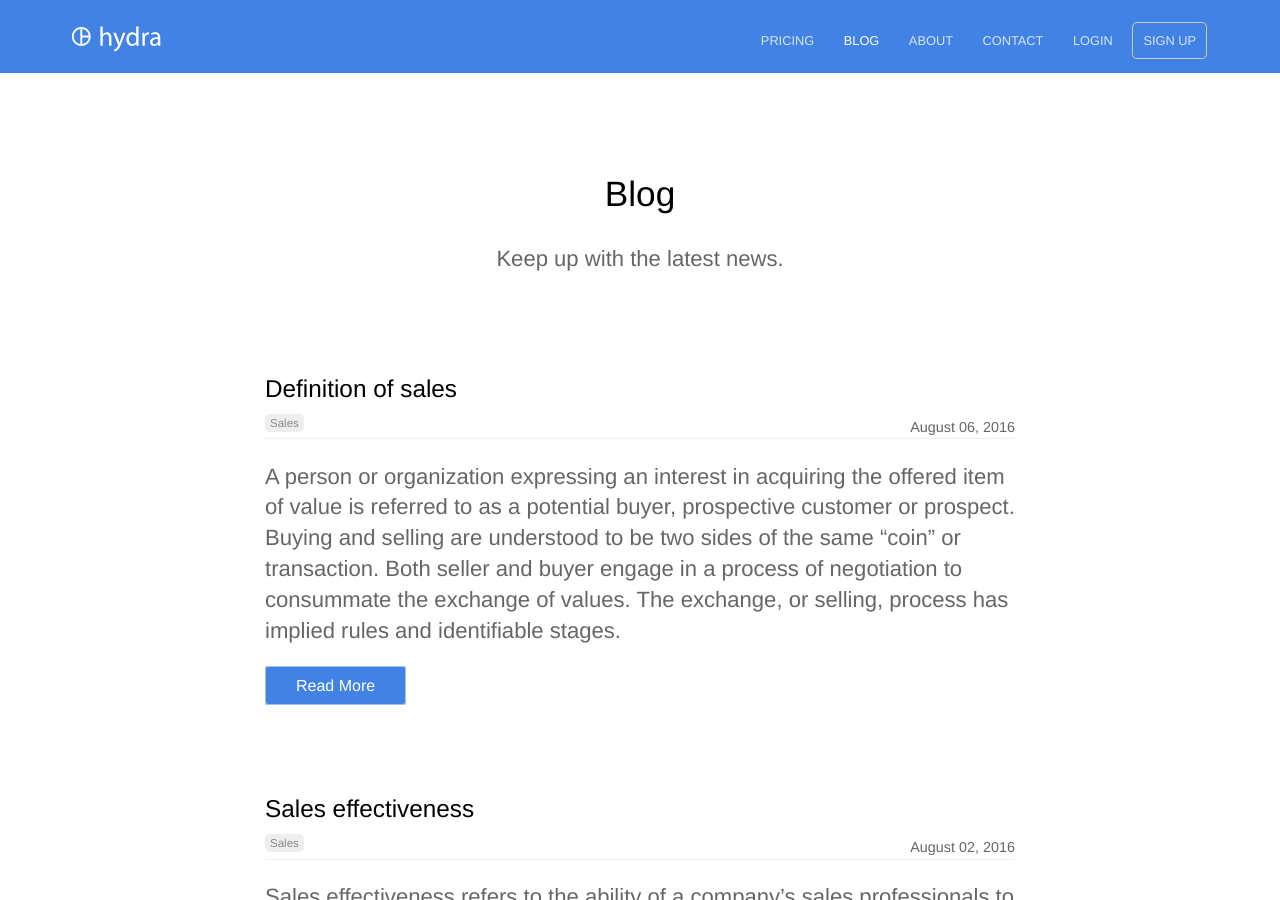
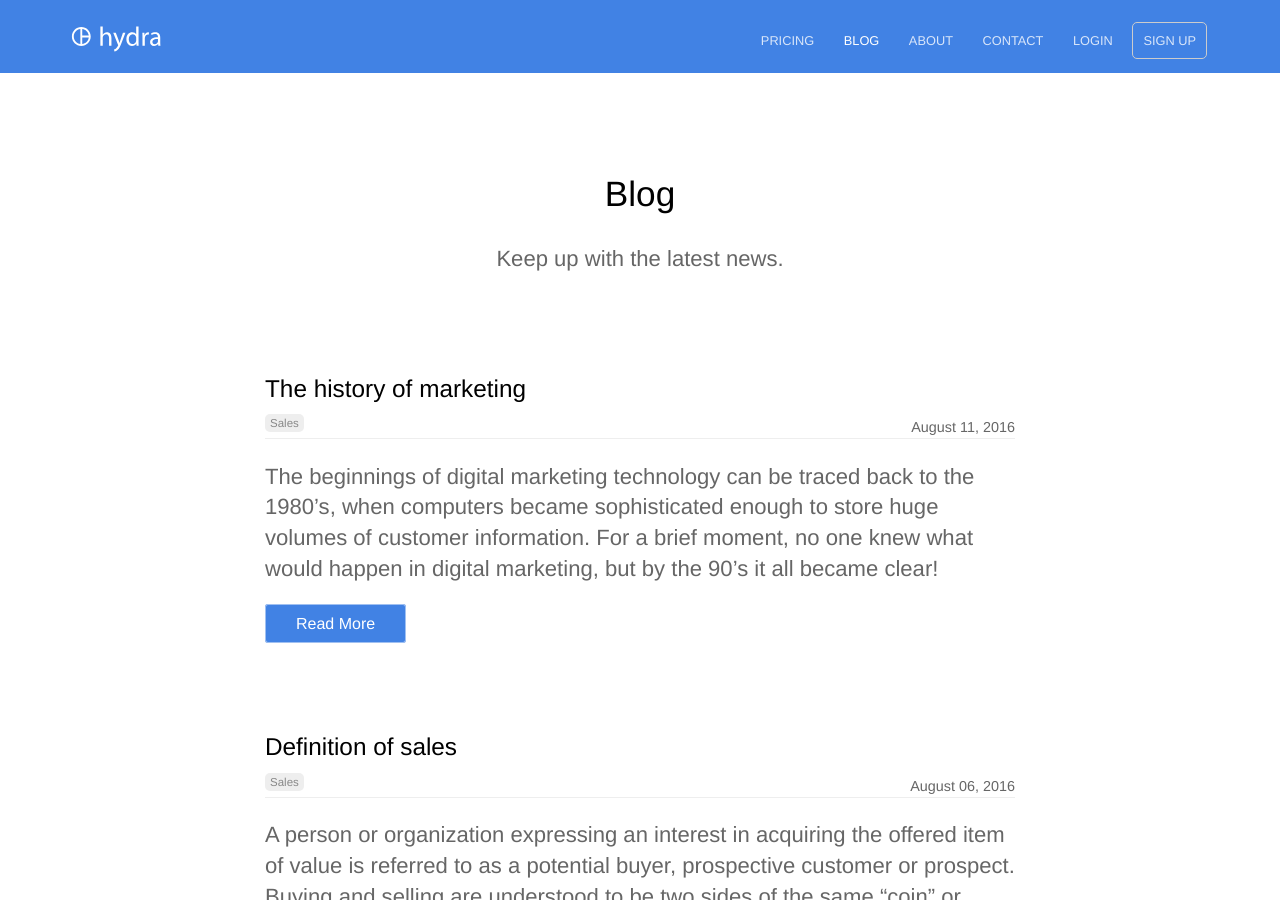
Before and after one commit to rycoll/Git-Sync-Test, a Jekyll site: the page built from blog/index.html, in a window 1280 px wide and 900 px high. Built offline with Jekyll 4.4.1, drawn with Linux system fonts in a browser that asks for light colours; the list of posts is cut into pages by our own code.

Commit message:
Updated 2 files via CloudCannon.

```diff
--- a/_drafts/2016-08-12-the-history-of-marketing-renamed.md
+++ b/_posts/2016-08-11-the-history-of-marketing.md
@@ -1,11 +1,11 @@
 ---
-date: 2016-08-12
+date: 2016-08-11 00:00:00
 title: The history of marketing
 categories:
-  - marketing
+  - sales
 author_staff_member: robin
 ---
-The beginnings of digital marketing technology can be traced back to the 1980's, when computers became sophisticated enough to store huge volumes of customer information. For a brief moment, no one knew what would happen in digital marketing, but by the 90's it all became clear.
+The beginnings of digital marketing technology can be traced back to the 1980's, when computers became sophisticated enough to store huge volumes of customer information. For a brief moment, no one knew what would happen in digital marketing, but by the 90's it all became clear!
 
 ![Man](https://source.unsplash.com/random/1500x1146)
 
@@ -17,13 +17,11 @@ The history of marketing is to a large extent a product of Internet's history as
 
 The study of the history of marketing as an academic field emerged only recently. Controversies and disputes abound in the field. The publication in 1976 of the book The History of Marketing Thought, by Robert Bartels marks a turning-point in marketing thought. Since then, academics specializing in marketing decided to imitate economics, distinguishing theory and practice. Two different fields of study emerged:
 
-the history of marketing thought, giving theoretical accounts
-marketing history, focusing on the history of marketing practice
-This division parallels the distinction between the history of economic thought and economic history.
+the history of marketing thought, giving theoretical accounts marketing history, focusing on the history of marketing practice This division parallels the distinction between the history of economic thought and economic history.
 
 ![Thai](https://source.unsplash.com/random/1500x1147)
 
-Practitioners of the history of marketing thought note that both practitioners and academics know relatively little about the field.[citation needed] But history has significance for academics because it helps to define the baselines upon which they can recognize change and evolve marketing theory.On the other hand, proponents of marketing history argue that one cannot fully compare the marketing field with economics and hence suggest the impracticality of divorcing theory and practice. First, marketing scholars seldom engage in the practice of marketing as much as economists engage in the development and execution of public policies. Second, business people innovate in the marketing field, and the history of marketing will remain incomplete if one dissociates academia from practitioners.
+Practitioners of the history of marketing thought note that both practitioners and academics know relatively little about the field.\[citation needed\] But history has significance for academics because it helps to define the baselines upon which they can recognize change and evolve marketing theory.On the other hand, proponents of marketing history argue that one cannot fully compare the marketing field with economics and hence suggest the impracticality of divorcing theory and practice. First, marketing scholars seldom engage in the practice of marketing as much as economists engage in the development and execution of public policies. Second, business people innovate in the marketing field, and the history of marketing will remain incomplete if one dissociates academia from practitioners.
 
 ![lavender flowers](https://source.unsplash.com/random/1500x1148)
 
```
